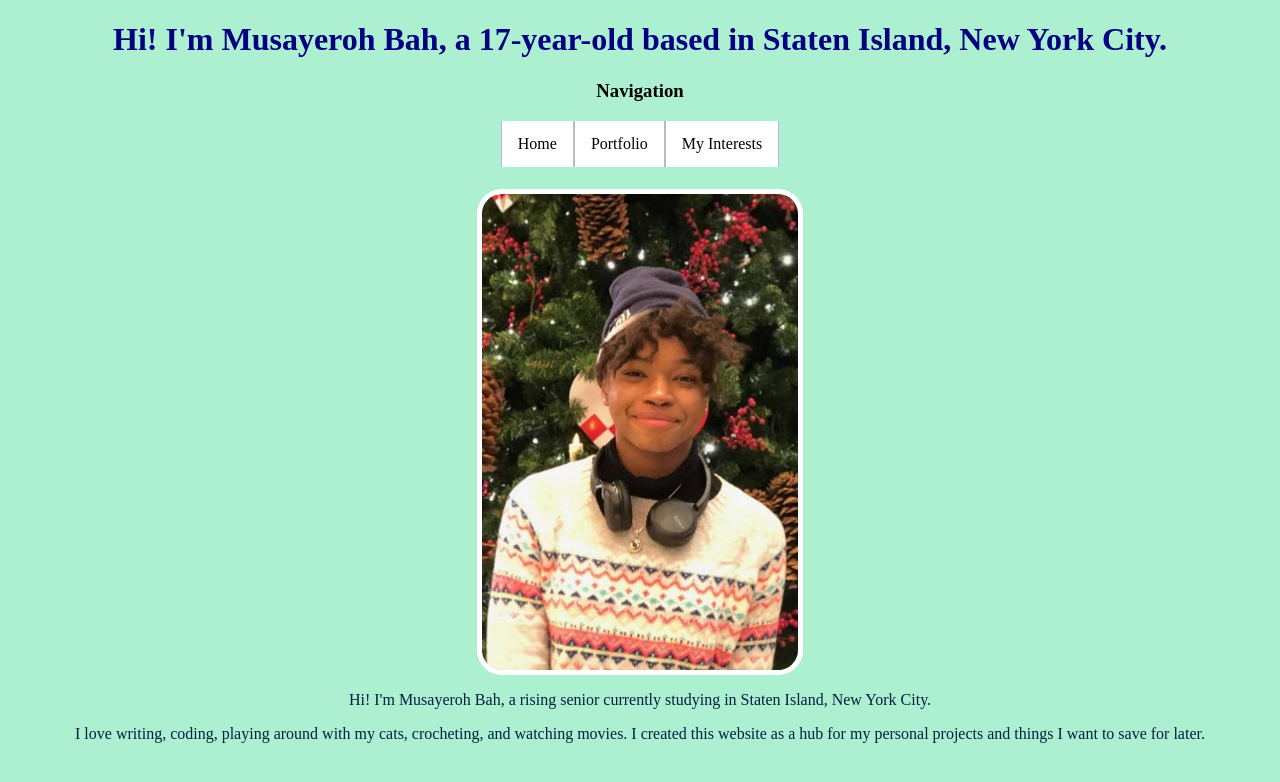
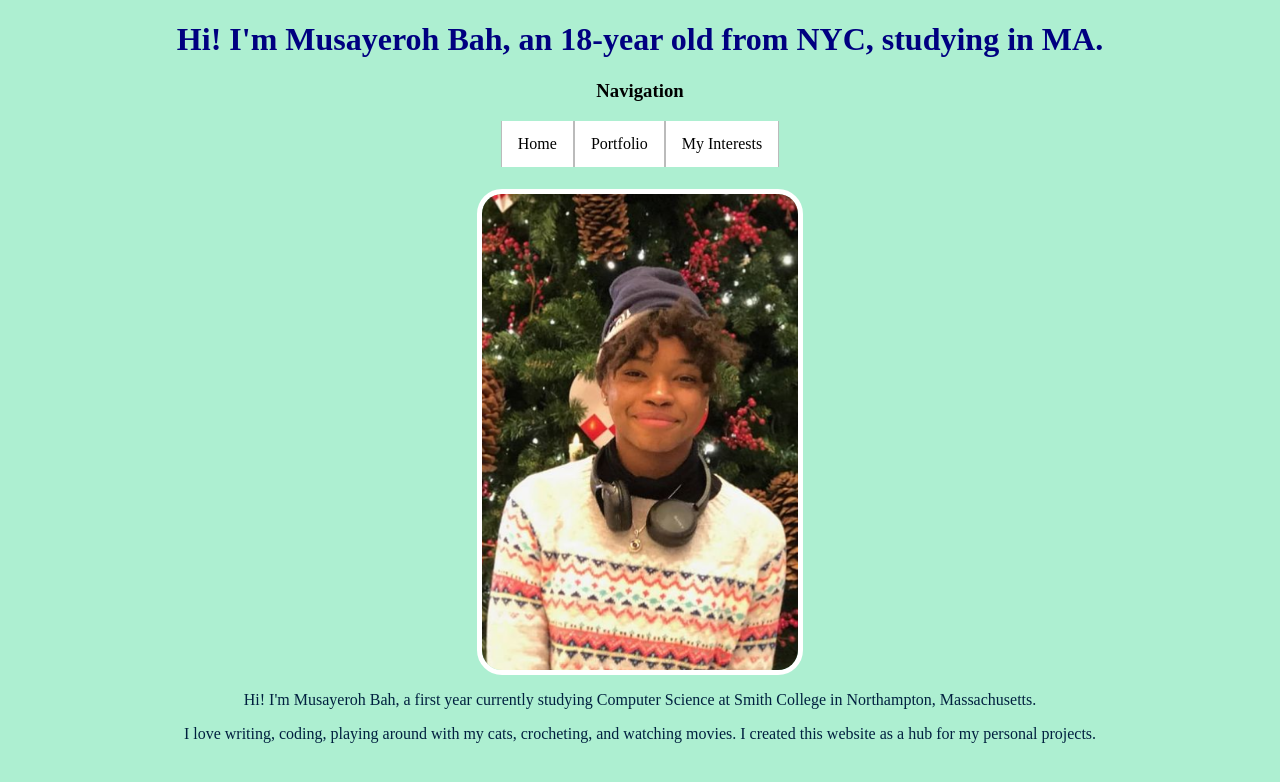
Before and after one commit to musayerohb/musayerohb.github.io, a plain HTML site: page index.html in a window 1280 px wide. Drawn offline with Linux system fonts and the light colour scheme; files whose address does not match are found by name.

Commit message:
Update index.html
Updating my info

```diff
--- a/index.html
+++ b/index.html
@@ -13,7 +13,7 @@
 
   <body>
 
-    <h1>Hi! I'm Musayeroh Bah, a 17-year-old based in Staten Island, New York City.</h1>
+    <h1>Hi! I'm Musayeroh Bah, an 18-year old from NYC, studying in MA.</h1>
     <h3> Navigation </h3>
 
     <div class="navbar">
@@ -26,7 +26,7 @@
     <br>
 
     <img id="christmas" src="assets/me.PNG" alt="A picture of me, a young African-American girl in a white sweater, standing in front of a Christmas tree." width="300px">
-    <p> Hi! I'm Musayeroh Bah, a rising senior currently studying in Staten Island, New York City. </p>
-    <p> I love writing, coding, playing around with my cats, crocheting, and watching movies. I created this website as a hub for my personal projects and things I want to save for later. </p>
+    <p> Hi! I'm Musayeroh Bah, a first year currently studying Computer Science at Smith College in Northampton, Massachusetts. </p>
+    <p> I love writing, coding, playing around with my cats, crocheting, and watching movies. I created this website as a hub for my personal projects. </p>
   </body>
 </html>
```
